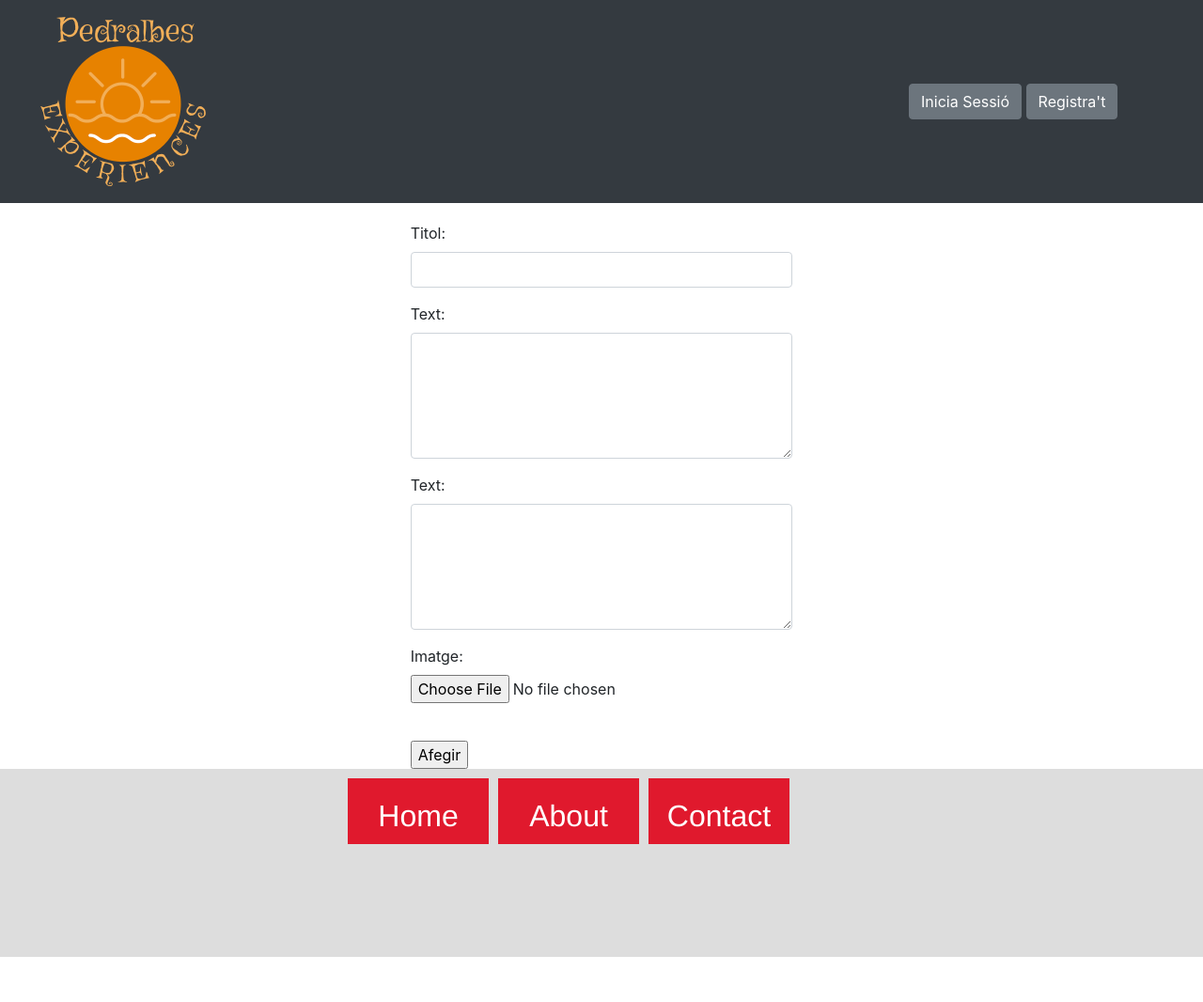
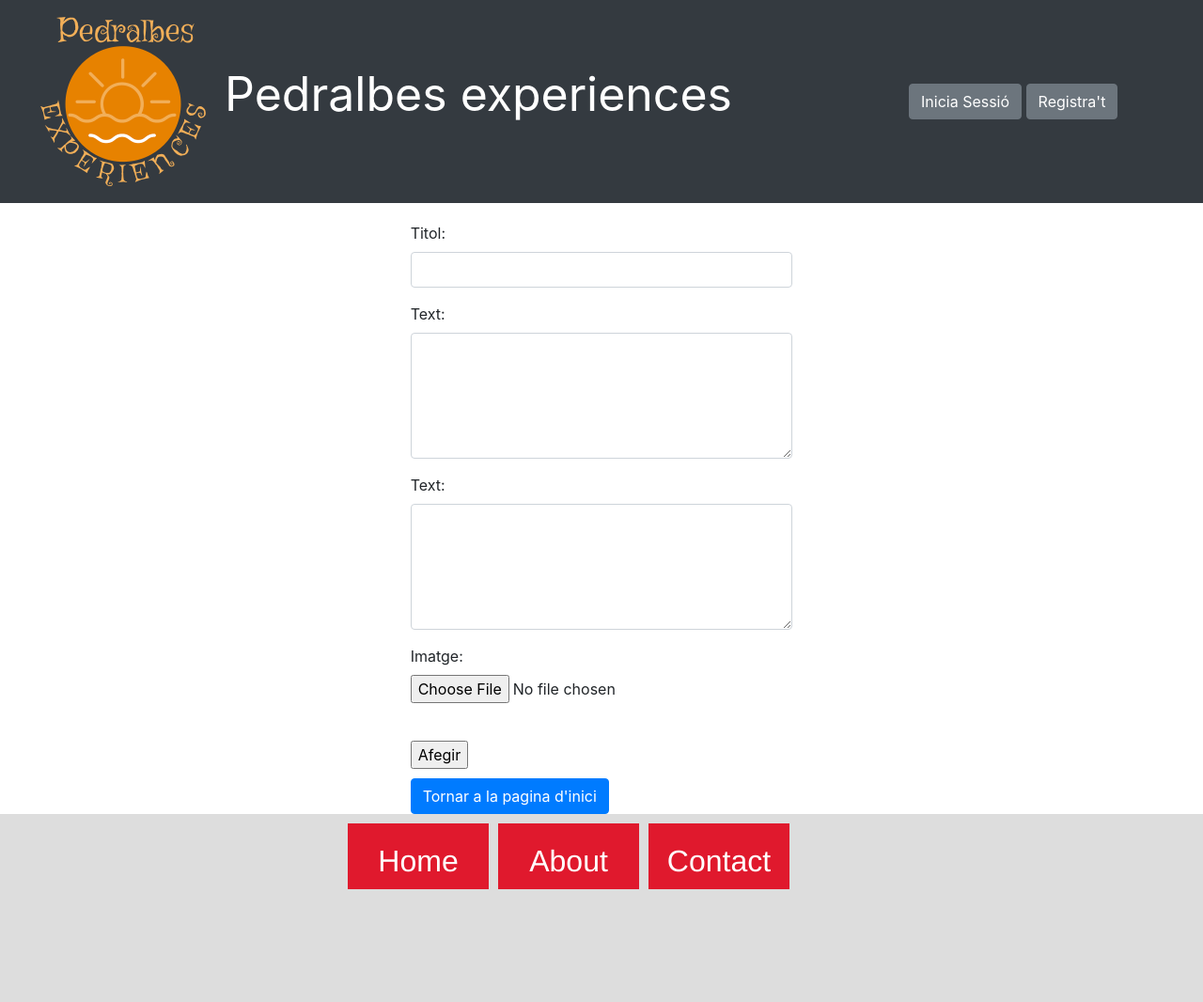
Before and after one commit to Mariogg1/Viatges, a PHP site: page /afegirExp.php in a window 1280 px wide. Shown: the whole page at 94% size. Before the commit the page ends 1018 px from the top, so only its background shows below. Run offline with PHP 8.4, Linux system fonts and the light colour scheme; data that the repository does not hold is empty.

Commit message:
modificaciones

```diff
--- a/afegirExp.php
+++ b/afegirExp.php
@@ -67,6 +67,7 @@
                     </div>
                     <input type="submit" value="Afegir"></input>
                 </form>
+                <button type="button" id="boton3" class="btn btn-primary" onclick="location.href='index.php'">Tornar a la pagina d'inici</button>
             </div>
             <div class="col-md-4"></div>
         </div>
--- a/css/style.css
+++ b/css/style.css
@@ -11,6 +11,10 @@ body{
 
 header{
   margin-bottom: 20px;
+}
+.cabecera2{
+  color: white;
+  font-size: 50px;
 }
 
 .benvinguda{
@@ -28,7 +32,9 @@ header{
 .experiencias-min{
   text-align: center;
 }
-
+#boton3{
+  margin-top: 10px;
+}
 /*index*/
 .cortar{
   padding-left: 70px;
--- a/declaracio.php
+++ b/declaracio.php
@@ -18,7 +18,11 @@
       <div class="col-md-2">
           <a href="index.php"><img src="logo/logo.png" class="logo"></a>
       </div>
-      <div class="col-md-7"></div>
+      <div class="col-md-7">
+        <div class="cabecera2">
+          <p>Pedralbes experiences</p>
+        </div>
+      </div>
         <?php
           if(isset($_SESSION['login_user'])){
               include_once 'header-registrat.php';
--- a/experiencies-registrat.php
+++ b/experiencies-registrat.php
@@ -39,7 +39,7 @@
         <?php
         include_once 'mostrar-experiencia.php';
         ?>
-
+        <button type="button" id="boton3" class="btn btn-primary" onclick="location.href='partUsuari.php'">Pagina d'usuari</button>
         <!-- /END THE FEATURETTES -->
       </div>
     </div>
```
Also changed, not shown: partUsuari.php (added, +18 -0 lines).
